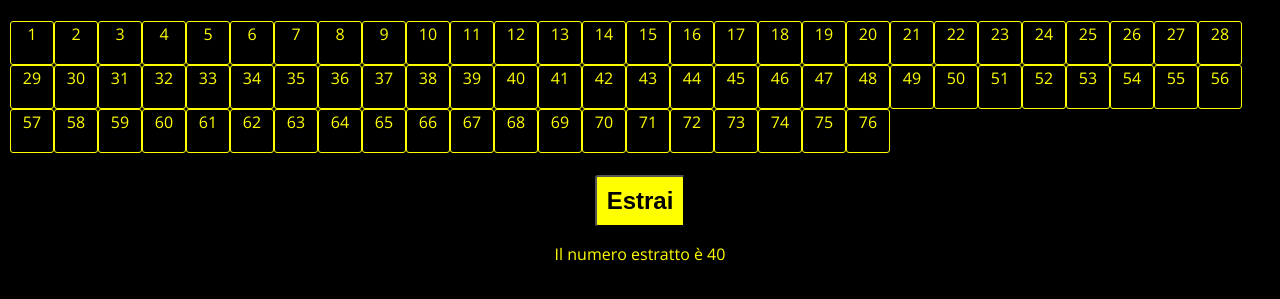
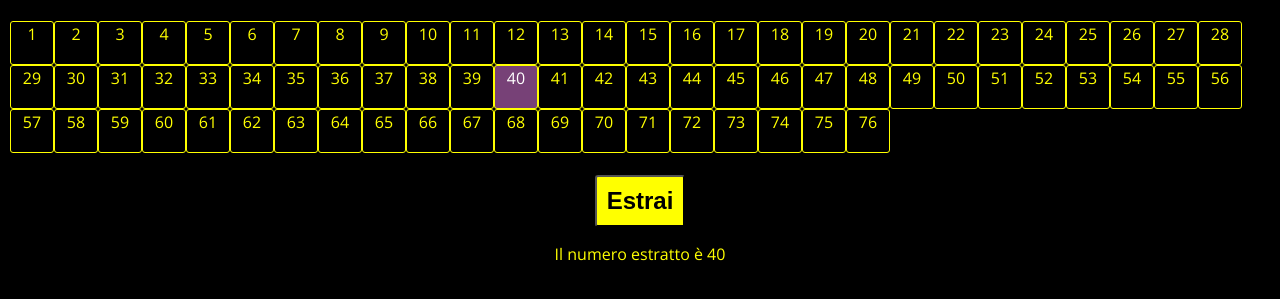
Before and after one commit to MelissaCanu/S3E4, a plain HTML site: page index.html in a window 1280 px wide. Both pictures are taken after a click on the button "Estrai". Shown: the part 67-366 px from the top of the page. Drawn offline with nearby package versions, Linux system fonts and the light colour scheme.

Commit message:
risolto problema celle selezionate

```diff
--- a/index.html
+++ b/index.html
@@ -23,6 +23,10 @@
         border: 1px solid yellow;
         float: left;
         border-radius: 3px;
+      }
+      td.selected {
+        background-color: rgb(238, 130, 238, 0.5);
+        color: white;
       }
       button {
         background-color: yellow;
@@ -50,8 +54,10 @@
       }
 
       function estraiNum() {
-        numeroCasuale = Math.round(Math.random() * 77);
+        numeroCasuale = Math.floor(Math.random() * 76) + 1;
         document.getElementById("demo").innerHTML = "Il numero estratto è " + numeroCasuale;
+        let cellaSelezionata = tabellone.children[numeroCasuale - 1];
+        cellaSelezionata.classList.add("selected");
       }
     </script>
   </body>
```
